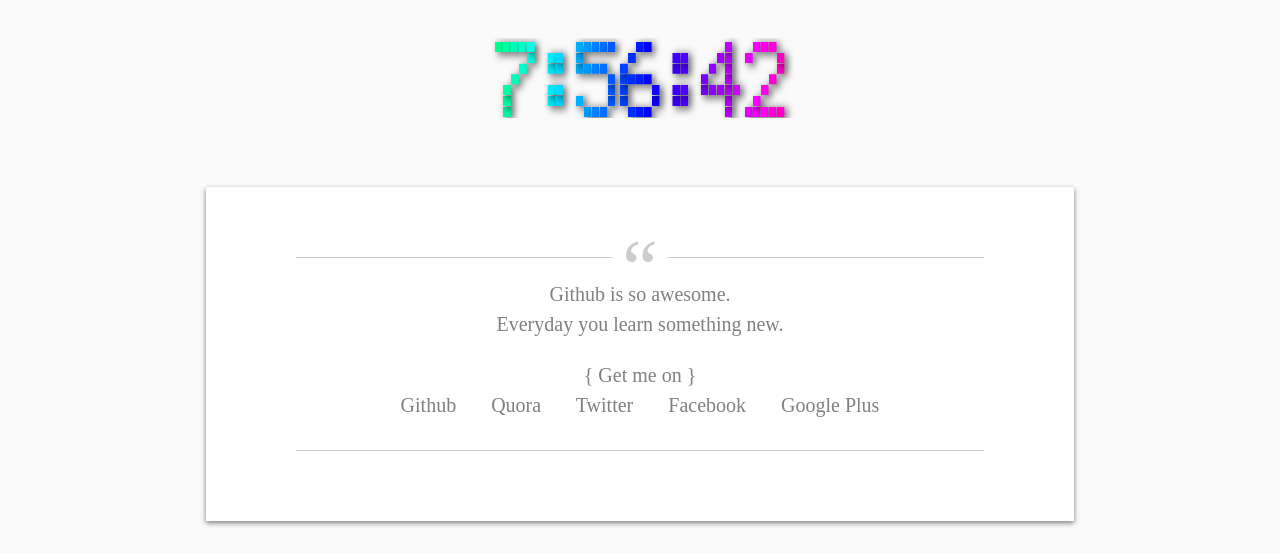
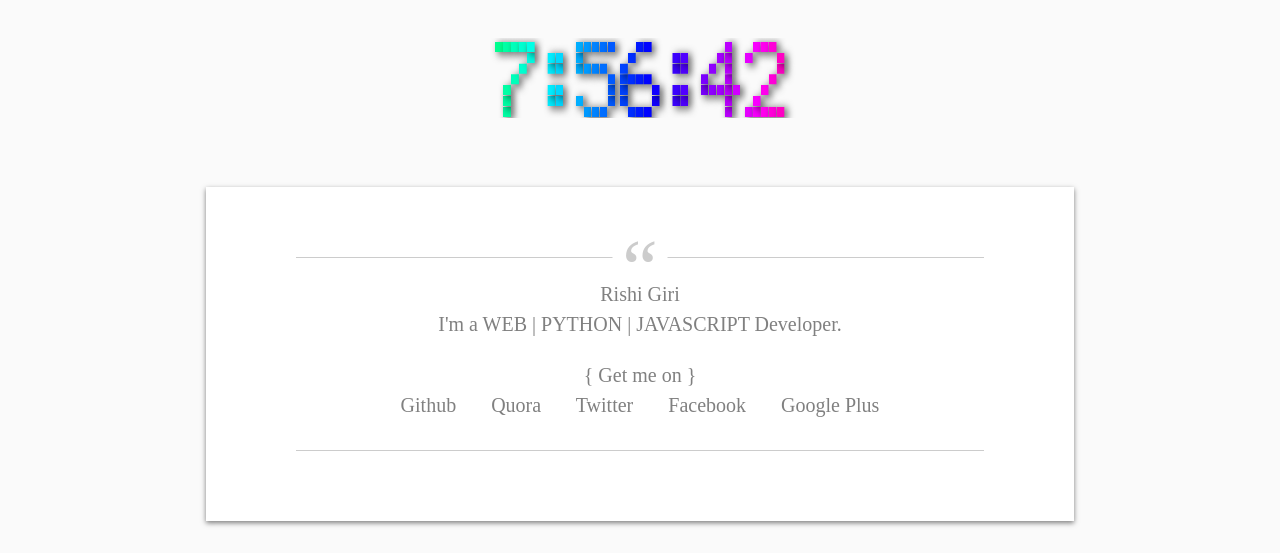
Before and after one commit to juz4fun/rishi, a plain HTML site: page index.html in a window 1280 px wide. Shown: the top 553 px of the page. Drawn offline with Linux system fonts and the light colour scheme.

Commit message:
index updated

```diff
--- a/index.html
+++ b/index.html
@@ -236,8 +236,8 @@ RGBACol.prototype.setRGBA = function(r, g, b, alpha)
 </script>
 	<section>
 		<blockquote>
-			<p>Github is so awesome.<br>
-			Everyday you learn something new.
+			<p><a href="http://rishicodes.wordpress.com">Rishi Giri</a><br>
+			I'm a WEB | PYTHON | JAVASCRIPT Developer.
 			<br>
 			<center> { Get me on } </center>
 			<center>
```
